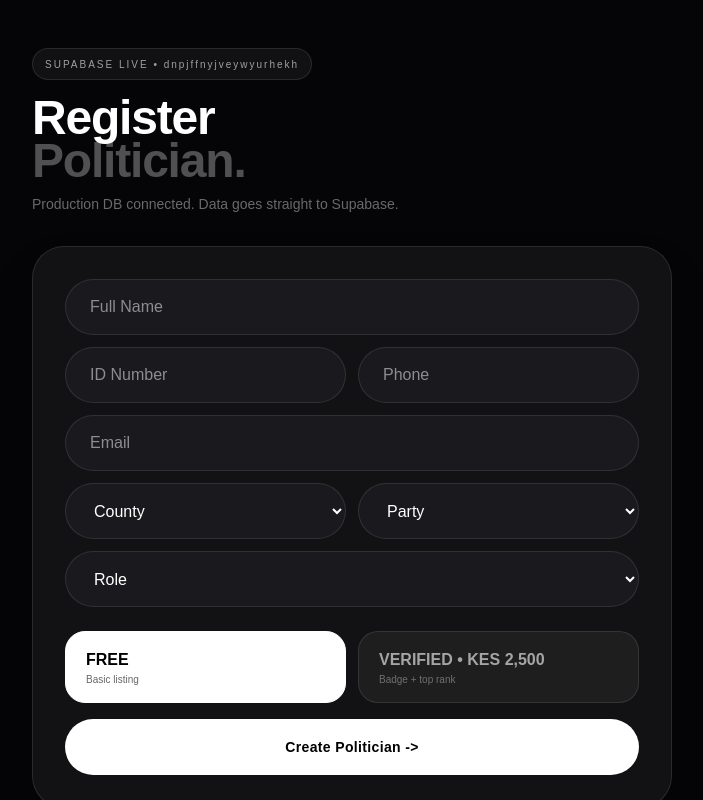
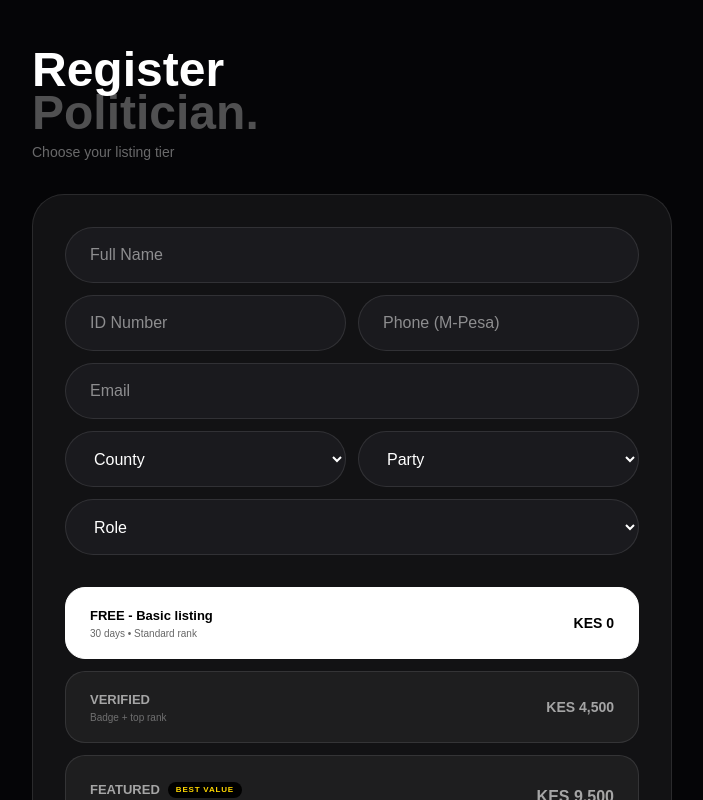
Before and after one commit to applepayglobalagencies-source/political-tracker, a Next.js app: page /register in a window 1280 px wide. Shown: the top 800 px of the page, without its empty margins (288-991 px from the left). Built offline with nearby package versions, Linux system fonts and the light colour scheme; no server answers.

Commit message:
update tiers to 4500 and 9500

```diff
--- a/src/app/register/page.tsx
+++ b/src/app/register/page.tsx
@@ -5,7 +5,7 @@ import { supabase } from "../../lib/supabase";
 
 const COUNTIES = ["Baringo","Bomet","Bungoma","Busia","Elgeyo-Marakwet","Embu","Garissa","Homa Bay","Isiolo","Kajiado","Kakamega","Kericho","Kiambu","Kilifi","Kirinyaga","Kisii","Kisumu","Kitui","Kwale","Laikipia","Lamu","Machakos","Makueni","Mandera","Marsabit","Meru","Migori","Mombasa","Muranga","Nairobi","Nakuru","Nandi","Narok","Nyamira","Nyandarua","Nyeri","Samburu","Siaya","Taita-Taveta","Tana River","Tharaka-Nithi","Trans Nzoia","Turkana","Uasin Gishu","Vihiga","Wajir","West Pokot"];
 const PARTIES = ["UDA","ODM","Wiper","Jubilee","ANC","FORD-Kenya","KANU","Independent","Other"];
-const ROLES = ["Governor","Senator","MP","MCA","Woman Rep","Youth Leader","Campaign Manager"];
+const ROLES = ["Governor","Senator","MP","MCA","Woman Rep","Youth Leader"];
 
 export default function Page(){
   const router = useRouter();
@@ -16,28 +16,32 @@ export default function Page(){
     const { error } = await supabase.from("politicians").insert([{ name:f.name, id_number:f.idNumber, email:f.email, phone:f.phone, county:f.county, party:f.party, role:f.role, tier:f.tier, verified:false }]);
     setLoading(false);
     if(error){ alert(error.message); return; }
-    alert("Registered LIVE to Supabase!");
+    if(f.tier==="free") alert("FREE registered!");
+    if(f.tier==="verified") alert("VERIFIED KES 4,500 - Pay M-Pesa to complete");
+    if(f.tier==="featured") alert("FEATURED KES 9,500 - Pay M-Pesa to complete");
     router.push("/admin");
   }
   return (
     <main className="min-h-screen bg-[#050507] text-white flex justify-center px-6 py-12">
       <div className="w-full max-w-[640px]">
-        <div className="mb-8"><div className="inline-flex items-center gap-2 h-8 px-3 rounded-full bg-white/5 border border-white/10 text-[10px] tracking-[0.2em] text-white/60">SUPABASE LIVE • dnpjffnyjveywyurhekh</div><h1 className="mt-4 text-[48px] leading-[0.9] font-black tracking-tight">Register<br/><span className="text-white/30">Politician.</span></h1><p className="mt-3 text-white/40 text-sm">Production DB connected. Data goes straight to Supabase.</p></div>
-        <form onSubmit={submit} className="rounded-[32px] bg-[#121214] border border-white/10 p-8 space-y-4 shadow-2xl">
+        <div className="mb-8"><h1 className="text-[48px] font-black leading-[0.9]">Register<br/><span className="text-white/30">Politician.</span></h1><p className="text-white/40 text-sm mt-2">Choose your listing tier</p></div>
+        <form onSubmit={submit} className="rounded-[32px] bg-[#121214] border border-white/10 p-8 space-y-4">
           <div className="grid grid-cols-2 gap-3">
-            <input required placeholder="Full Name" onChange={e=>setF({...f,name:e.target.value})} className="col-span-2 h-[56px] px-6 rounded-full bg-[#1A1A1E] border border-white/10 outline-none focus:border-white/20"/>
+            <input required placeholder="Full Name" onChange={e=>setF({...f,name:e.target.value})} className="col-span-2 h-[56px] px-6 rounded-full bg-[#1A1A1E] border border-white/10 outline-none"/>
             <input required placeholder="ID Number" onChange={e=>setF({...f,idNumber:e.target.value})} className="h-[56px] px-6 rounded-full bg-[#1A1A1E] border border-white/10 outline-none"/>
-            <input required placeholder="Phone" onChange={e=>setF({...f,phone:e.target.value})} className="h-[56px] px-6 rounded-full bg-[#1A1A1E] border border-white/10 outline-none"/>
+            <input required placeholder="Phone (M-Pesa)" onChange={e=>setF({...f,phone:e.target.value})} className="h-[56px] px-6 rounded-full bg-[#1A1A1E] border border-white/10 outline-none"/>
             <input required type="email" placeholder="Email" onChange={e=>setF({...f,email:e.target.value})} className="col-span-2 h-[56px] px-6 rounded-full bg-[#1A1A1E] border border-white/10 outline-none"/>
             <select required onChange={e=>setF({...f,county:e.target.value})} className="h-[56px] px-6 rounded-full bg-[#1A1A1E] border border-white/10"><option value="">County</option>{COUNTIES.map(c=><option key={c}>{c}</option>)}</select>
             <select required onChange={e=>setF({...f,party:e.target.value})} className="h-[56px] px-6 rounded-full bg-[#1A1A1E] border border-white/10"><option value="">Party</option>{PARTIES.map(p=><option key={p}>{p}</option>)}</select>
             <select required onChange={e=>setF({...f,role:e.target.value})} className="col-span-2 h-[56px] px-6 rounded-full bg-[#1A1A1E] border border-white/10"><option value="">Role</option>{ROLES.map(r=><option key={r}>{r}</option>)}</select>
           </div>
-          <div className="grid grid-cols-2 gap-3 pt-2">
-            <button type="button" onClick={()=>setF({...f,tier:"free"})} className={`h-[72px] rounded-[20px] border text-left px-5 ${f.tier==="free"? "bg-white text-black border-white" : "bg-white/5 border-white/10 text-white/60"}`}><div className="font-black">FREE</div><div className="text-[10px] opacity-60">Basic listing</div></button>
-            <button type="button" onClick={()=>setF({...f,tier:"verified"})} className={`h-[72px] rounded-[20px] border text-left px-5 ${f.tier==="verified"? "bg-white text-black border-white" : "bg-white/5 border-white/10 text-white/60"}`}><div className="font-black">VERIFIED • KES 2,500</div><div className="text-[10px] opacity-60">Badge + top rank</div></button>
+          <div className="grid grid-cols-1 gap-3 pt-4">
+            <button type="button" onClick={()=>setF({...f,tier:"free"})} className={`h-[72px] rounded-[20px] border text-left px-6 flex justify-between items-center ${f.tier==="free"? "bg-white text-black border-white" : "bg-white/5 border-white/10 text-white/60"}`}><div><div className="font-black text-[13px]">FREE - Basic listing</div><div className="text-[10px] opacity-60">30 days • Standard rank</div></div><div className="font-black text-[14px]">KES 0</div></button>
+            <button type="button" onClick={()=>setF({...f,tier:"verified"})} className={`h-[72px] rounded-[20px] border text-left px-6 flex justify-between items-center ${f.tier==="verified"? "bg-white text-black border-white" : "bg-white/5 border-white/10 text-white/60"}`}><div><div className="font-black text-[13px]">VERIFIED</div><div className="text-[10px] opacity-60">Badge + top rank</div></div><div className="font-black text-[14px]">KES 4,500</div></button>
+            <button type="button" onClick={()=>setF({...f,tier:"featured"})} className={`h-[84px] rounded-[20px] border text-left px-6 flex justify-between items-center ${f.tier==="featured"? "bg-[#FFD700] text-black border-[#FFD700] shadow-[0_0_30px_rgba(255,215,0,0.2)]" : "bg-white/5 border-white/10 text-white/60"}`}><div><div className="font-black text-[13px] flex items-center gap-2">FEATURED <span className="text-[8px] px-2 py-0.5 rounded-full bg-black text-[#FFD700] tracking-widest">BEST VALUE</span></div><div className="text-[10px] opacity-70">Homepage + ads + Verified</div></div><div className="font-black text-[16px]">KES 9,500</div></button>
           </div>
-          <button disabled={loading} className="w-full h-[56px] rounded-full bg-white text-black font-black text-[14px] tracking-wide hover:bg-white/90 transition">{loading?"Saving to Supabase...":"Create Politician ->"}</button>
+          <div className="pt-2 text-[11px] text-white/30 text-center">M-Pesa Paybill • Lipa na M-Pesa to activate VERIFIED / FEATURED</div>
+          <button disabled={loading} className="w-full h-[56px] rounded-full bg-white text-black font-black tracking-wide">{loading?"Saving to Supabase...":"Create Politician ->"}</button>
         </form>
       </div>
     </main>
```
